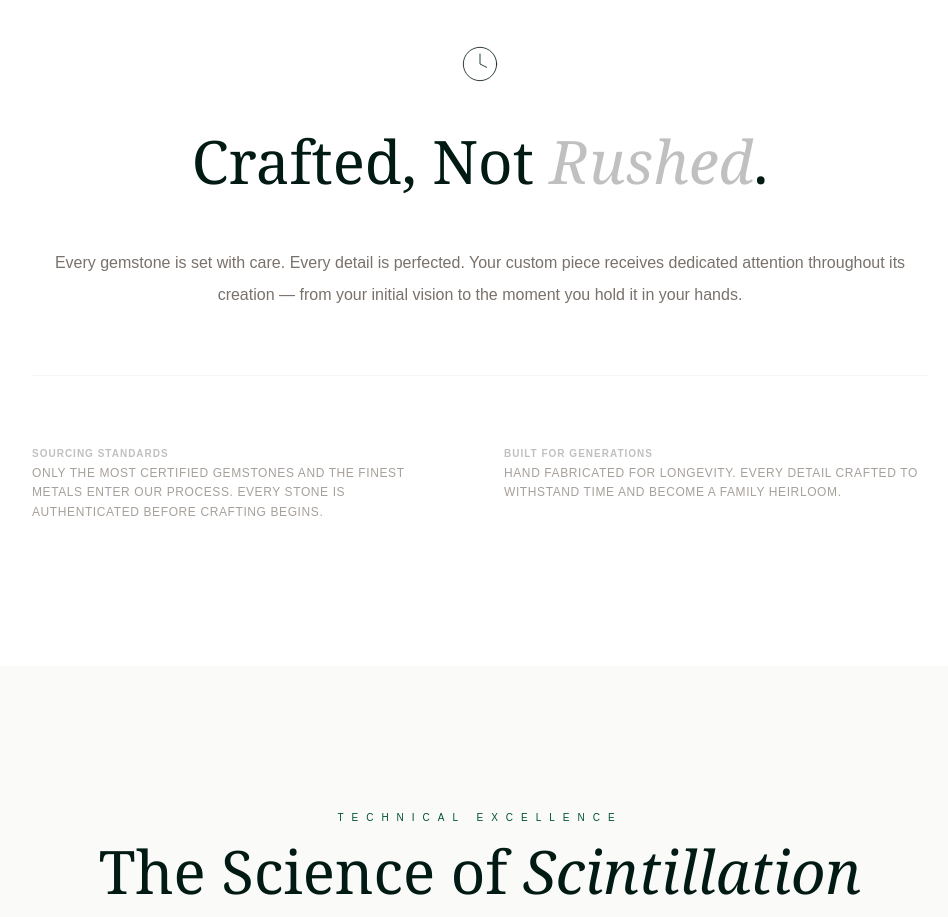
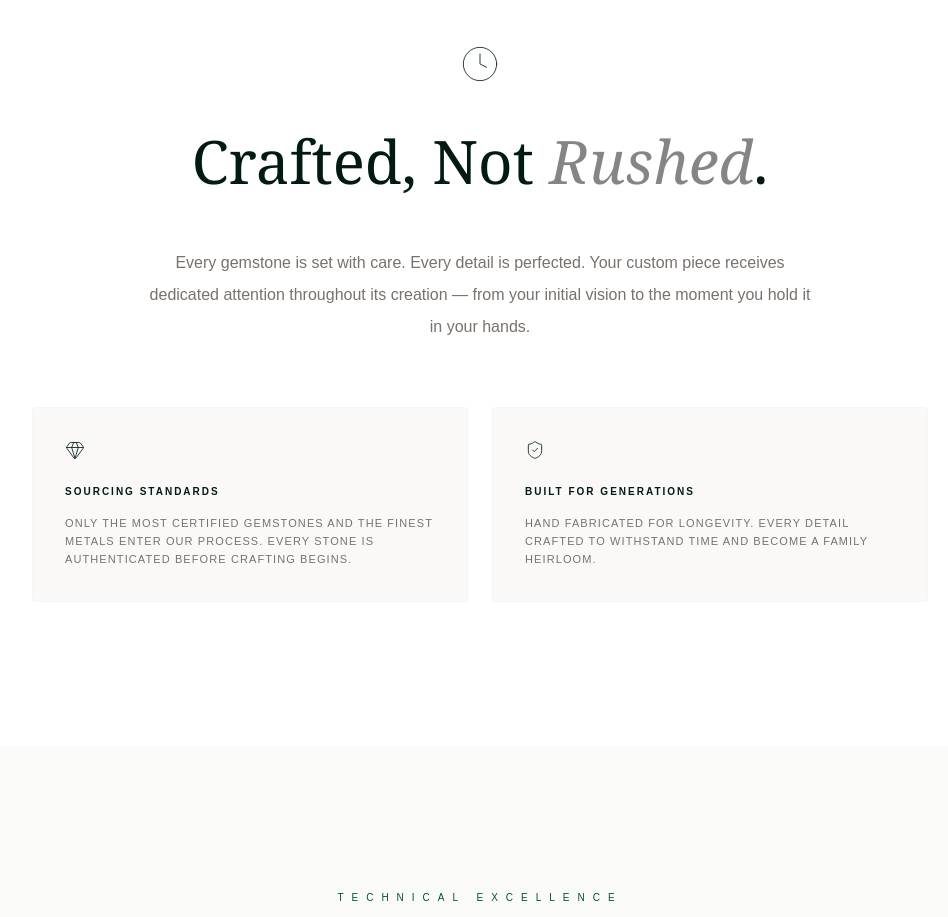
Before and after one commit to guptaRishi00/la.johri, a Next.js app: page / in a window 1280 px wide. Shown: the part 1720-2637 px from the top of the page, without its empty margins (160-1108 px from the left). Built offline with nearby package versions, Linux system fonts and the light colour scheme.

Commit message:
first commit

```diff
--- a/src/components/sections/TheSlowCraft.tsx
+++ b/src/components/sections/TheSlowCraft.tsx
@@ -1,7 +1,7 @@
 "use client";
 import React from "react";
 import { motion } from "framer-motion";
-import { Clock, Hammer } from "lucide-react";
+import { Clock, ShieldCheck, Gem } from "lucide-react";
 
 export const TheSlowCraft = () => {
   return (
@@ -11,33 +11,39 @@ export const TheSlowCraft = () => {
           initial={{ opacity: 0, y: 20 }}
           whileInView={{ opacity: 1, y: 0 }}
           viewport={{ once: true }}
+          transition={{ duration: 0.8 }}
         >
           <Clock className="mx-auto text-[#021a14] w-10 h-10 mb-10 stroke-[0.5px]" />
           <h2 className="text-4xl md:text-6xl font-serif text-[#021a14] leading-tight font-light mb-12">
-            Crafted, Not{" "}
-            <span className="italic text-[#c0c0c0]">Rushed</span>.
+            Crafted, Not <span className="italic text-[#858585]">Rushed</span>.
           </h2>
-          <p className="text-stone-500 font-light leading-loose text-base mb-16">
+          <p className="text-stone-500 font-light leading-loose text-base mb-16 max-w-2xl mx-auto">
             Every gemstone is set with care. Every detail is perfected. Your
             custom piece receives dedicated attention throughout its creation —
             from your initial vision to the moment you hold it in your hands.
           </p>
 
-          <div className="grid md:grid-cols-2 gap-12 text-left border-t border-stone-100 pt-16">
-            <div className="space-y-4">
-              <span className="text-[#c0c0c0] text-[10px] uppercase tracking-widest font-bold">
+          <div className="grid md:grid-cols-2 gap-6 text-left">
+            {/* Card 1: Sourcing Standards */}
+            <div className="group p-8 bg-[#faf9f8] border border-stone-100 rounded-sm transition-all duration-300 hover:bg-white hover:shadow-xl hover:shadow-stone-200/50">
+              <Gem className="w-5 h-5 mb-6 text-[#021a14] stroke-[1px]" />
+              <span className="block text-[#021a14] text-[10px] uppercase tracking-[0.2em] font-bold mb-4">
                 Sourcing Standards
               </span>
-              <p className="text-xs text-stone-400 leading-relaxed uppercase tracking-wider">
+              <p className="text-[11px] text-stone-500 leading-relaxed uppercase tracking-widest">
                 Only the most certified gemstones and the finest metals enter
-                our process. Every stone is authenticated before crafting begins.
+                our process. Every stone is authenticated before crafting
+                begins.
               </p>
             </div>
-            <div className="space-y-4">
-              <span className="text-[#c0c0c0] text-[10px] uppercase tracking-widest font-bold">
+
+            {/* Card 2: Built for Generations */}
+            <div className="group p-8 bg-[#faf9f8] border border-stone-100 rounded-sm transition-all duration-300 hover:bg-white hover:shadow-xl hover:shadow-stone-200/50">
+              <ShieldCheck className="w-5 h-5 mb-6 text-[#021a14] stroke-[1px]" />
+              <span className="block text-[#021a14] text-[10px] uppercase tracking-[0.2em] font-bold mb-4">
                 Built for Generations
               </span>
-              <p className="text-xs text-stone-400 leading-relaxed uppercase tracking-wider">
+              <p className="text-[11px] text-stone-500 leading-relaxed uppercase tracking-widest">
                 Hand fabricated for longevity. Every detail crafted to withstand
                 time and become a family heirloom.
               </p>
```
